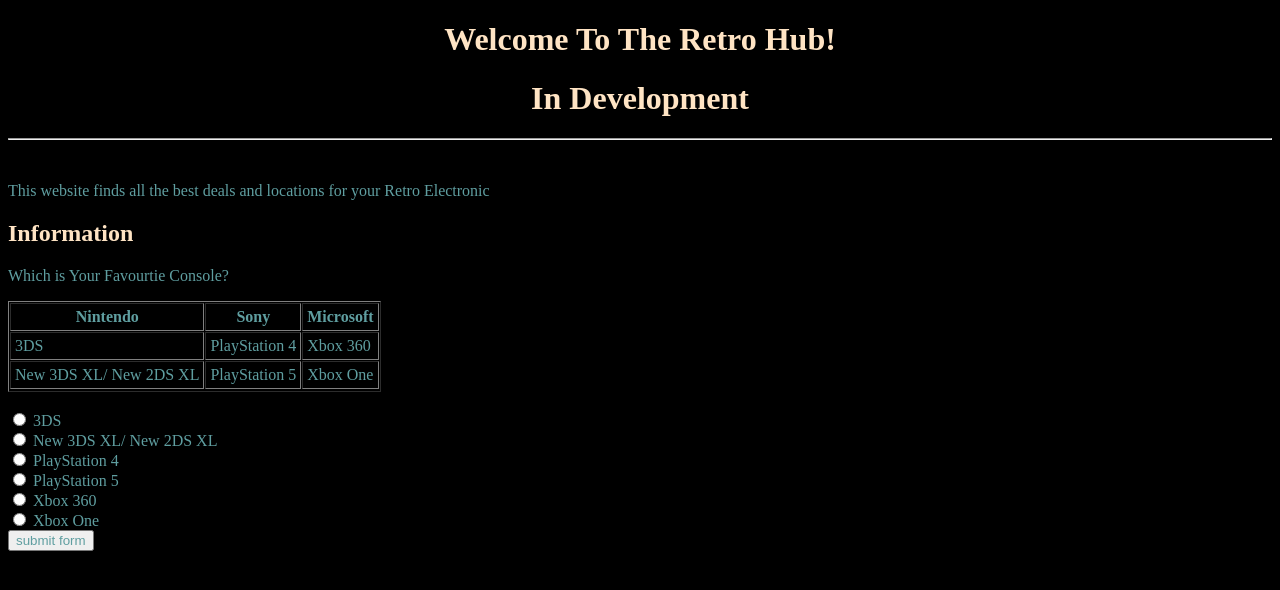
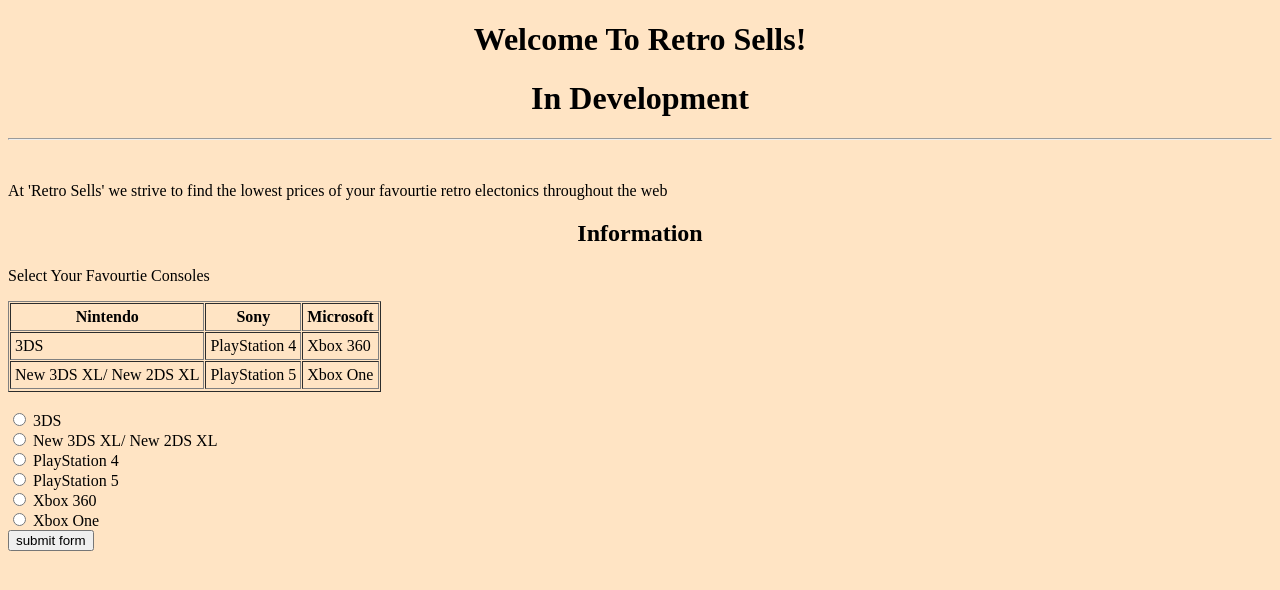
Before and after one commit to EthanWylie/EthanWylie.github.io, a plain HTML site: page index.html in a window 1280 px wide. Drawn offline with Linux system fonts and the light colour scheme.

Commit message:
added new page

```diff
--- a/index.html
+++ b/index.html
@@ -14,7 +14,7 @@
 
         </script>
 
-        <title>Retro Hub</title>
+        <title>Retro Sells</title>
 
         <style>
 
@@ -26,14 +26,15 @@
 
     <body>
 
-        <h1 class="center">Welcome To The Retro Hub!</h1>
+        <h1 class="center">Welcome To Retro Sells!</h1>
         <h1 class="center">In Development</h1>
         <hr><br>
 
-        <!--Expan on this! -->
-        <p>This website finds all the best deals and locations for your Retro Electronic</p>
+        <p>At 'Retro Sells' we strive to find the lowest prices of your favourtie retro electonics
+             throughout the web</p>
+
         <h2>Information</h2>
-        <p>Which is Your Favourtie Console?</p>
+        <p>Select Your Favourtie Consoles</p>
 
         <form>
 
--- a/script.js
+++ b/script.js
@@ -2,10 +2,7 @@
 
     alert("Sent Information!");
 
-
-
-
-    return 0;
+     return 0;
 }
 
 function information(){
@@ -17,3 +14,9 @@
 
     return 0;
 }
+
+function button(){
+
+
+    return 0;
+}
--- a/styles.css
+++ b/styles.css
@@ -1,21 +1,23 @@
-*{color:cadetblue;}
+*{color:black;}
 
 h1, h2{
-    color: bisque;
+    text-align: center;
+}
+
+body{
+    background-color:bisque;
+}
+
+
+label:hover{
+    background-color: pink;
 
 }
 
-body{
-    background-color: black;
+#email:hover{
+    background-color: cyan;
 }
-
-.center{
-    text-align: center;
+#pass:hover{
+    background-color: cyan;
 
 }
-
-label:hover{
-    background-color: pink
-
-
-}
```
Also changed, not shown: account.html (added, +50 -0 lines), info.txt (added).
